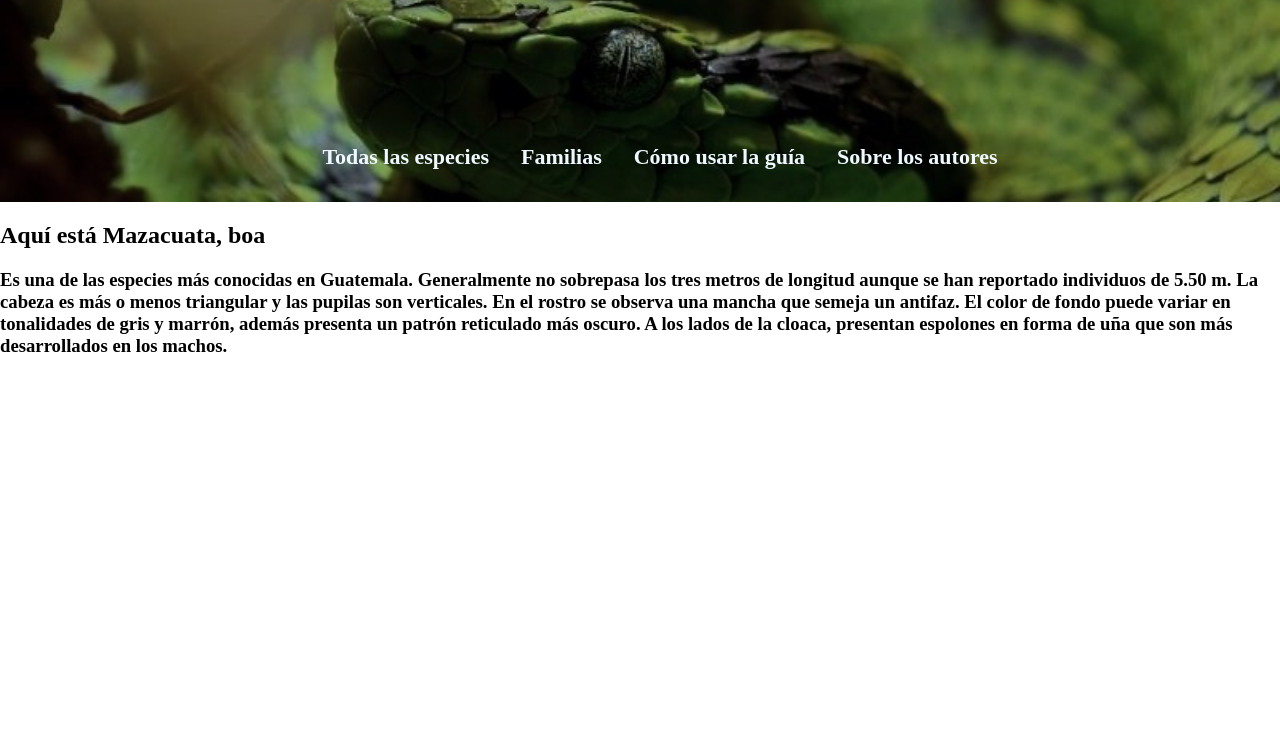
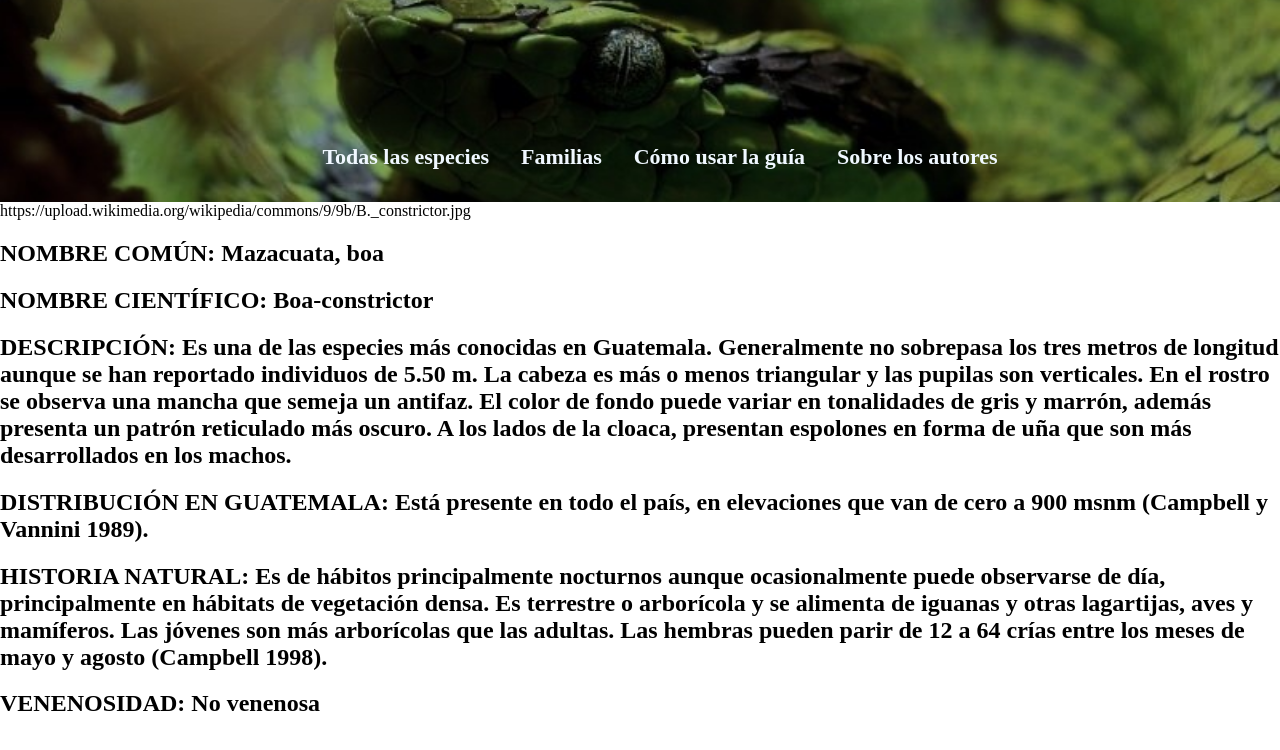
Before and after one commit to Noel1kt/SerpientesGT, a React (Vite) app: page /Serpientes/1 in a window 1280 px wide. Shown: the top 750 px of the page. Built offline with nearby package versions, Linux system fonts and the light colour scheme; data requests are answered from the project's data file.

Commit message:
styled content

```diff
--- a/src/components/CardInfo.jsx
+++ b/src/components/CardInfo.jsx
@@ -17,10 +17,18 @@ export const Card = ({url}) => {
     },[id])
     return(
       <main>
-        <h2>Aquí está {card.nombreComun}</h2>
-        <h3>
-        {card.descripcion}
-        </h3>
+        <div>
+         {card.img}
+        </div>
+        <div>
+          <h2>NOMBRE COMÚN: {card.nombreComun}</h2>
+          <h2>NOMBRE CIENTÍFICO: {card.nombreCientifico}</h2>
+          <h2>DESCRIPCIÓN: {card.descripcion}</h2>
+          <h2>DISTRIBUCIÓN EN GUATEMALA: {card.distribucionEnGuatemala}</h2>
+          <h2>HISTORIA NATURAL: {card.historiaNatural}</h2>
+          <h2>VENENOSIDAD: {card.venenosidad}</h2>
+        </div>
+
       </main>
     )
   }
```
